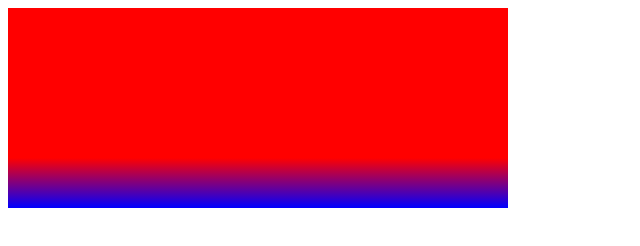
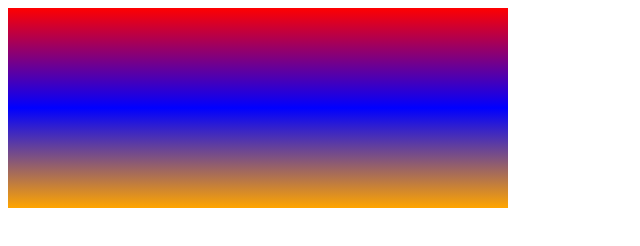
Before and after one commit to wisamosman/gradients, a plain HTML site: page index.html in a window 1280 px wide. Shown: the whole page, without its empty margins (0-640 px from the left). Drawn offline with Linux system fonts and the light colour scheme.

Commit message:
add html3

```diff
--- a/style.css
+++ b/style.css
@@ -1,5 +1,5 @@
 .q1{
     width: 500px;
     height: 200px;
-    background-image: linear-gradient(red 75%,blue);
+    background-image: linear-gradient(red ,blue,orange);
 }
```
